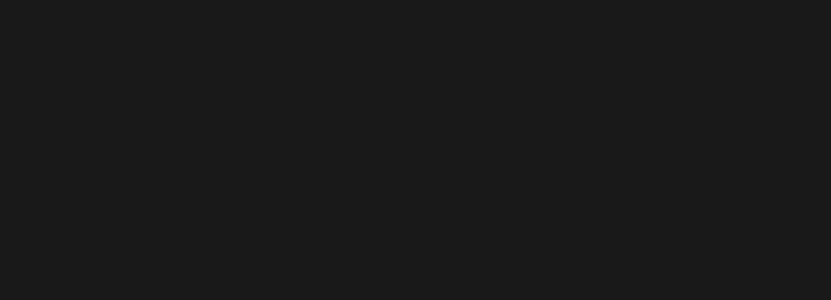
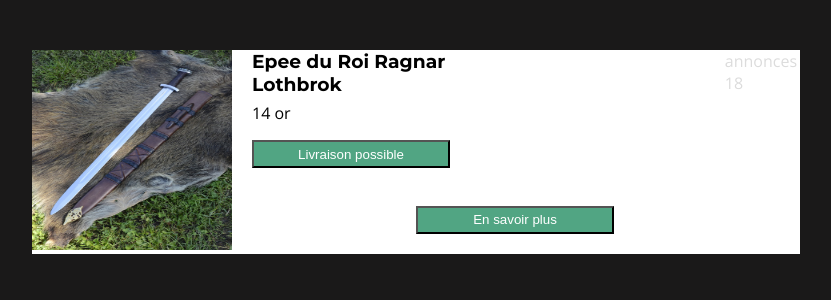
Before and after one commit to SummerCoder4/BerserkShop, a React (Create React App) app: page / in a window 1280 px wide. Shown: the top 300 px of the page, without its empty margins (224-1055 px from the left). Built offline with nearby package versions, Linux system fonts and the light colour scheme.

Commit message:
create component Annonces

```diff
--- a/src/App.js
+++ b/src/App.js
@@ -1,8 +1,10 @@
+import Annonces from './Components/Annonces';
 import './style.css';
 
 function App() {
   return (
     <div className="main">
+      <Annonces />
     </div>
   );
 }
--- /dev/null
+++ b/src/Components/Annonces.css
@@ -0,0 +1,65 @@
+.Img {
+    height: 200px;
+    width: 200px;
+}
+
+.Annonces {
+    margin-top: 50px;
+}
+
+.Tannonces {
+    margin-bottom: 40px;
+    text-align: center;
+}
+
+.holder {
+    display: flex;
+    background-color: rgb(255, 255, 255);
+    position: relative;
+    width: 60%;
+    left: 20%;
+}
+
+.titreAnnonces {
+    margin-left: 20px;
+    color: black;
+}
+
+.numAnnonces {
+    margin-left: 248px;
+    color: black;
+}
+
+.num {
+    color: gainsboro;
+}
+
+.or {
+    color: black;
+    margin-left: 20px;
+    margin-top: 6px;
+    margin-bottom: 10px;
+}
+
+.btnLivraison {
+    background-color: #51A583;
+    margin-left: 20px;
+    margin-top: 6px;
+    height: 28px;
+    width: 198px;
+    color: white;
+}
+
+.btnLivraison:hover {
+    opacity: 0.8;
+}
+
+.btnSavoir {
+    background-color: #51A583;
+    height: 28px;
+    width: 198px;
+    color: white;
+    position: absolute;
+    bottom: 10%;
+    left: 50%;
+}
--- /dev/null
+++ b/src/Components/Annonces.js
@@ -0,0 +1,26 @@
+import '../Components/Annonces.css'
+import Epee from '../Image/Epee.jpg'
+
+const Annonces =() => {
+    return (
+        <div className="Annonces">
+            <div className='holder'>
+                <div className='Image'>
+                    <img className='Img'  src={Epee}  alt='ImgAnnonces' />
+                </div>
+                <div className='TextAnnonces'>
+                    <h3 className='titreAnnonces'> Epee du Roi Ragnar Lothbrok</h3>
+                    <p className='or'>14 or</p>
+                    <button className='btnLivraison'>Livraison possible</button>
+                </div>
+                <button className='btnSavoir'>En savoir plus</button>
+                <div className='numAnnonces'>
+                    <p className='num'>annonces 18</p>
+                </div>
+            </div>
+
+        </div>
+);
+}
+
+export default Annonces
```
Also changed, not shown: src/Image/Epee.jpg (added).
